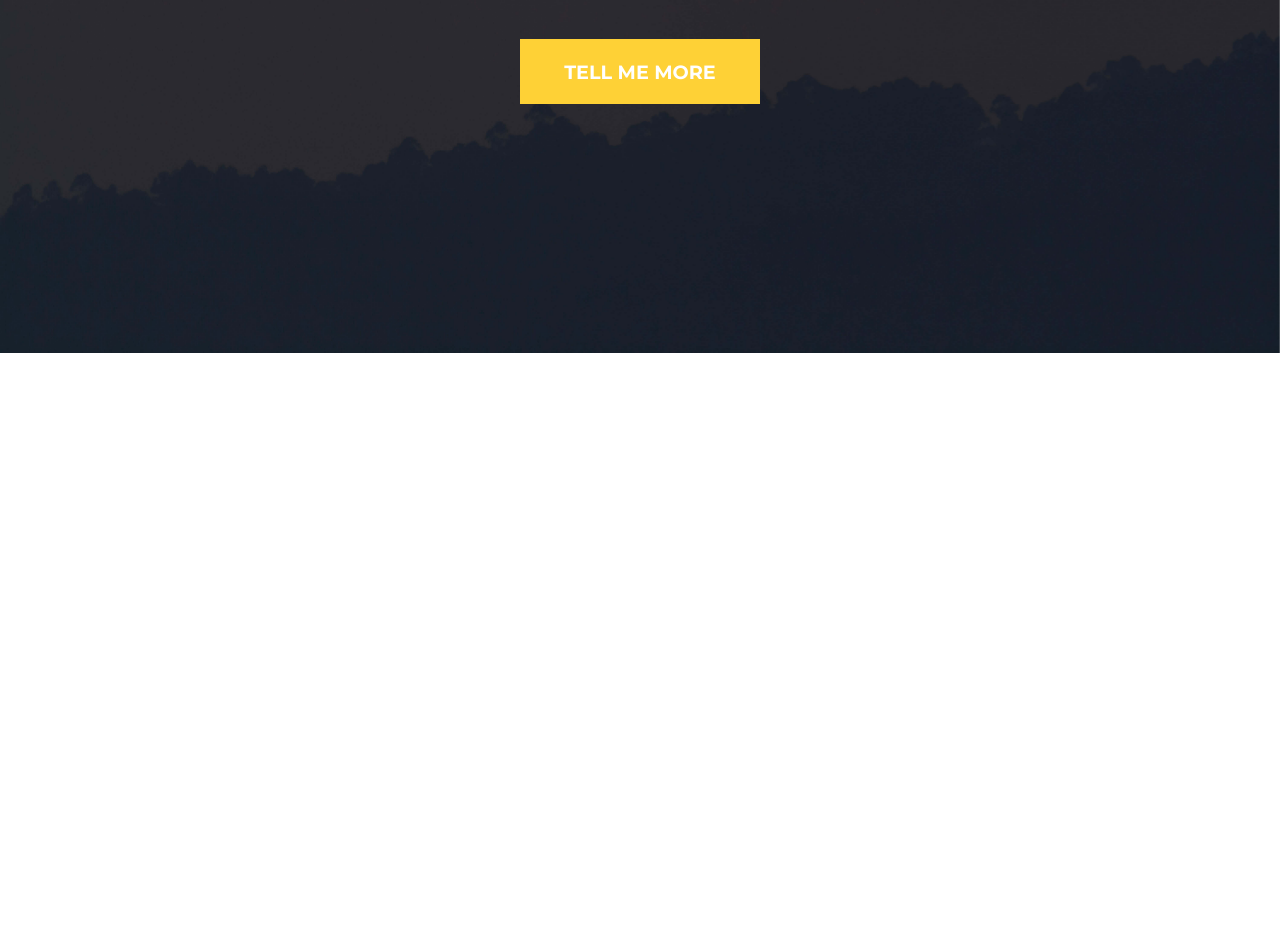
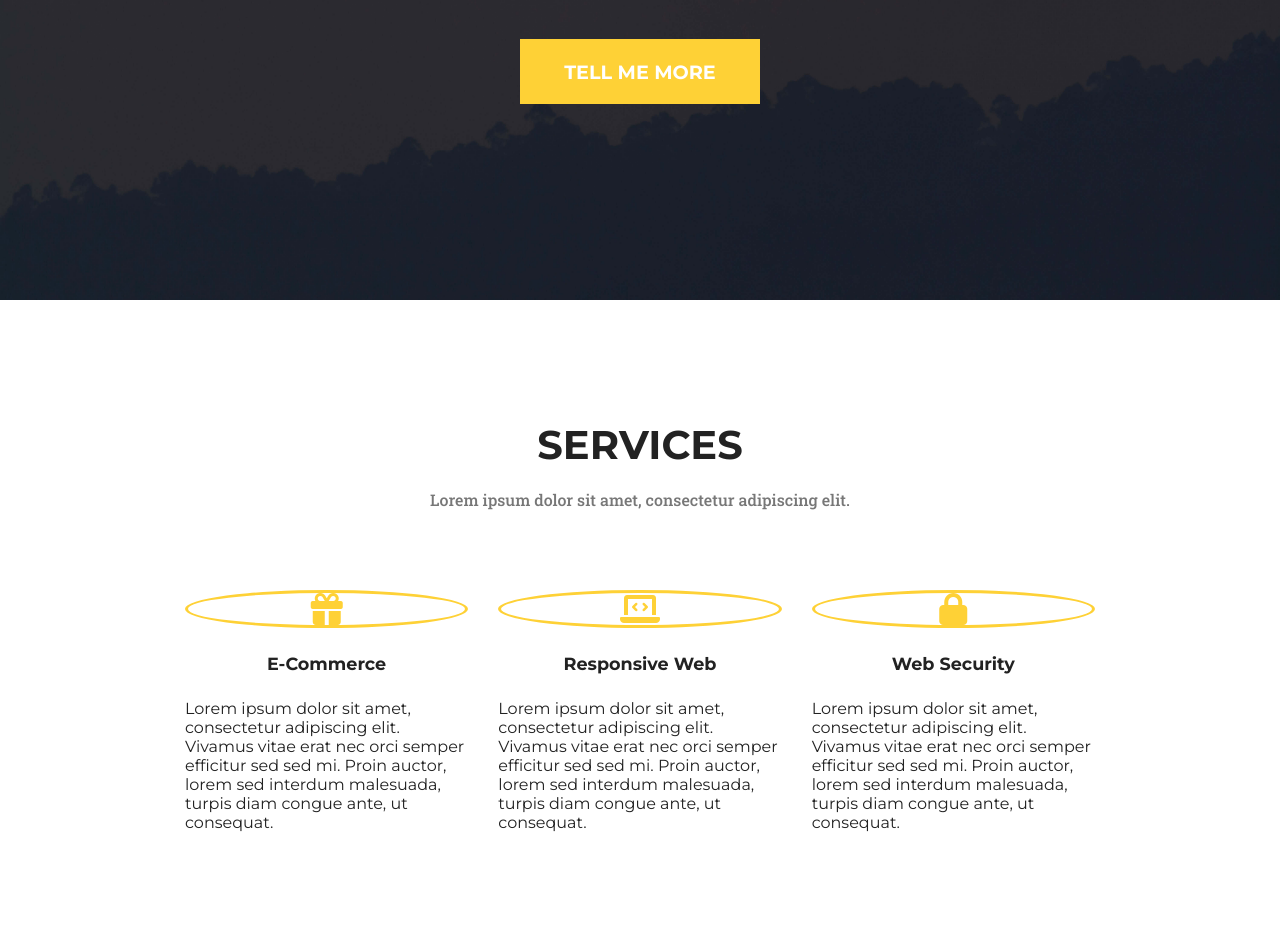
Before and after one commit to thempower/Simple-landing-page-using-git-and-task-runner, a website: page index.html in a window 1280 px wide. Shown: the part 500-1452 px from the top of the page. Before the commit the page ends 800 px from the top, so only its background shows below. Drawn offline with Linux system fonts and the light colour scheme.

Commit message:
services secion in build only icons left

```diff
--- a/index.html
+++ b/index.html
@@ -4,6 +4,9 @@
     <meta charset="UTF-8">
     <meta name="viewport" content="width=device-width, initial-scale=1.0">
     <!-- FONT LINKS -->
+    <link rel="stylesheet" href="https://use.fontawesome.com/releases/v6.0.0/css/all.css">
+    <link rel="preconnect" href="https://fonts.googleapis.com">
+    <link rel="preconnect" href="https://fonts.gstatic.com" crossorigin>
     <link rel="preconnect" href="https://fonts.googleapis.com">
     <link rel="preconnect" href="https://fonts.gstatic.com" crossorigin>
     <link href="https://fonts.googleapis.com/css2?family=Montserrat:wght@400;700&family=Roboto+Slab:wght@300;500&display=swap" rel="stylesheet">
@@ -40,6 +43,29 @@
             </div>
         </div>
     </div>
+    <section class="services">
+        <h2>SERVICES</h2>
+        <div class="container">
+            <p class="service-description">Lorem ipsum dolor sit amet, consectetur adipiscing elit.</p>
+            <div class="row">
+                <div class="col-md-4">
+                    <i class="fa-solid fa-gift"></i>
+                    <h4>E-Commerce</h4>
+                    <p>Lorem ipsum dolor sit amet, consectetur adipiscing elit. Vivamus vitae erat nec orci semper efficitur sed sed mi. Proin auctor, lorem sed interdum malesuada, turpis diam congue ante, ut consequat.</p>
+                </div>
+                <div class="col-md-4">
+                    <i class="fa-solid fa-laptop-code"></i>
+                    <h4>Responsive Web</h4>
+                    <p>Lorem ipsum dolor sit amet, consectetur adipiscing elit. Vivamus vitae erat nec orci semper efficitur sed sed mi. Proin auctor, lorem sed interdum malesuada, turpis diam congue ante, ut consequat.</p>
+                </div>
+                <div class="col-md-4">
+                    <i class="fa-solid fa-lock"></i>
+                    <h4>Web Security</h4>
+                    <p>Lorem ipsum dolor sit amet, consectetur adipiscing elit. Vivamus vitae erat nec orci semper efficitur sed sed mi. Proin auctor, lorem sed interdum malesuada, turpis diam congue ante, ut consequat.</p>
+                </div>
+            </div>
+        </div>
+    </sectiion>
     <script>
         const mobileNav = document.querySelector('ul');
         const burgerIcon = document.querySelector('.burger');
--- a/sass/style.scss
+++ b/sass/style.scss
@@ -25,30 +25,35 @@ a {
     text-decoration: none;
 }
 
+
+/* RESET */
+
+body {
+    font-family: $main-font;
+    font-size: 16px;
+    color: $dark-color;
+}
 /* GLOBAL */
+
+section {
+    padding: 120px 0;
+}
 h2 {
+    text-align: center;
     font-family: $main-font;
     font-size: 2.5rem;
-    color: $white-color;
-
+    color: $dark-color;
+    padding-bottom: 20px;
 }
 
 h3 {
     font-style: italic;
     font-size: 2.5rem;
     color: $white-color;
-
 }
-
-
-
 /* STYLING */
 
-body {
-    font-family: $main-font;
-    font-size: 16px;
-    color: $dark-color;
-}
+/* HELLO SECTION + NAVIGATION */
 .wrapper {
     position:relative;
     height: 100vh; /* ask about height 700px */
@@ -56,17 +61,13 @@ body {
 
 }
 .background {
-    position: fixed;
+    position: absolute;
     width: 100%;
     object-fit: cover;
     z-index:-1;
-    overflow:hidden;
-
 }
 .container {
-
     max-width: 940px;
-
 }
 .header{
     position: absolute;
@@ -122,7 +123,6 @@ span.header-title {
     font-size: 1.6rem;
     font-weight: bold;
     color: $yellow-color;
-
 }
 
 nav {
@@ -148,7 +148,6 @@ nav ul {
     padding-right: 35px;
  }
  nav a {
-
     font-family: $main-font;
      text-decoration: none;
      font-size: 0.9rem;
@@ -169,6 +168,17 @@ nav ul {
     scale: 1.1;
  }
 
+ /* SERVICE SECTION */
+
+ p.service-description {
+    font-family: $sub-font;
+    font-size: 1rem;
+    font-weight: italic;
+    text-align: center;
+    color: $light-dark-color;
+    padding-bottom: 80px;
+}
+
  /*  Burger Styling */
  .burger {
      background: transparent;
@@ -178,7 +188,22 @@ nav ul {
      display: none;
  }
 
+ .col-md-4 h4 {
 
+    font-family: $main-font;
+    font-size: 1.1rem;
+    text-align: center;
+    padding: 25px 0;
+ }
+ .col-md-4 i {
+    display: flex;
+
+    font-size: 2rem;
+    border: 3px solid $yellow-color;
+    border-radius: 50%;
+    justify-content: center;
+    color: $yellow-color;
+ }
  /* Media Queries */
 
  @media only screen and (max-width: 1000px) {
```
Also changed, not shown: css/style.css, 1 other file.
